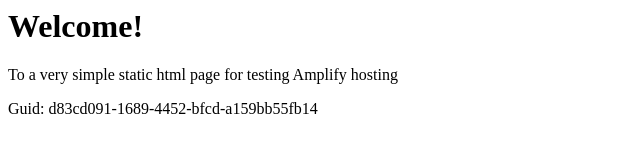
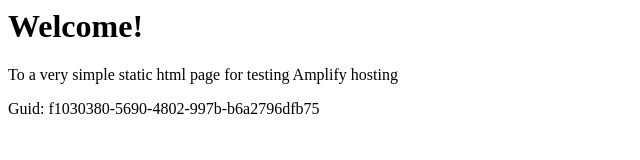
Before and after one commit to aws-aemilia-sfo/Github-PR-Commit-Integration-Test-DoNotTouch-GitHubWebhookPushCanaryTest-v1-preprod-us-west-1, a website: page src/index.html in a window 1280 px wide. Shown: the full height of the page, 0-640 px from the left. Drawn offline with Linux system fonts and the light colour scheme.

Commit message:
commit from integ tests

```diff
--- a/src/index.html
+++ b/src/index.html
@@ -12,6 +12,6 @@
 <body>
     <h1>Welcome!</h1>
     <p>To a very simple static html page for testing Amplify hosting</p>
-    <p>Guid: d83cd091-1689-4452-bfcd-a159bb55fb14</p></body>
+    <p>Guid: f1030380-5690-4802-997b-b6a2796dfb75</p></body>
 
 </html>
```
